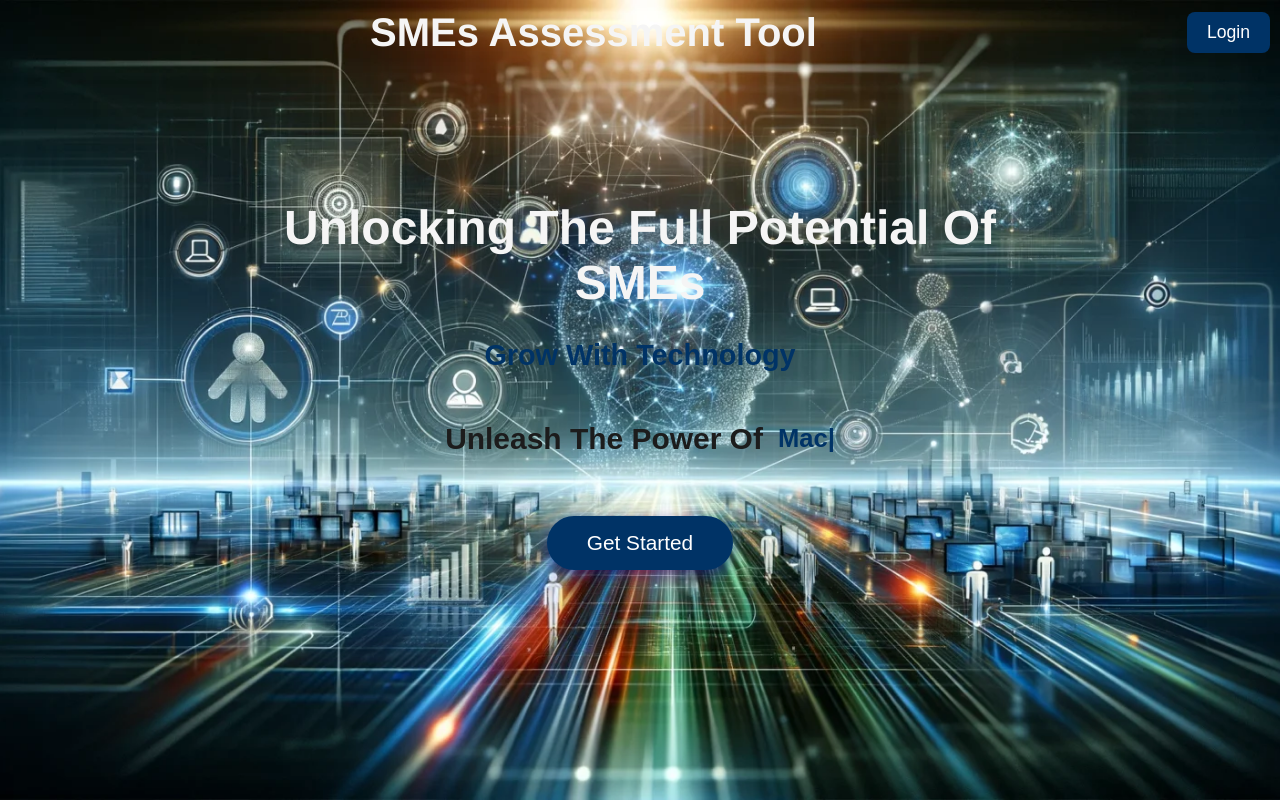
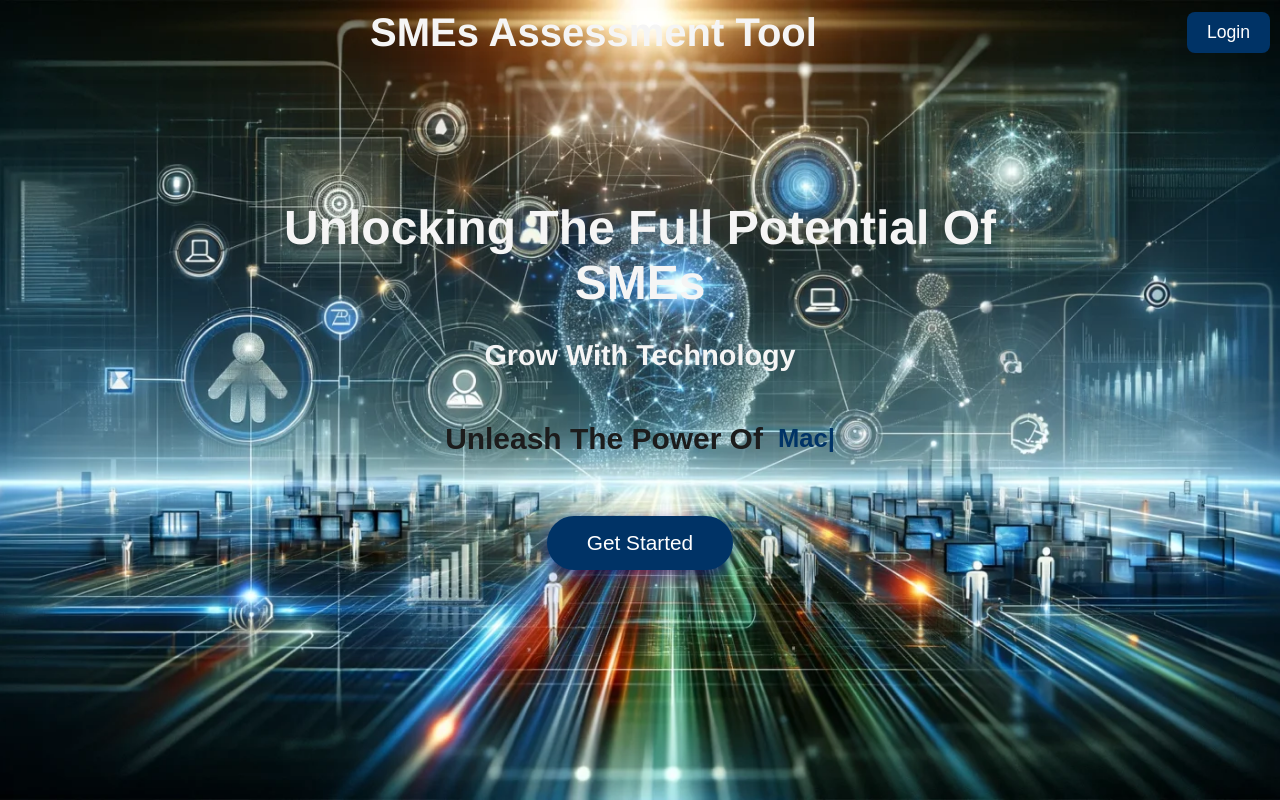
Before and after one commit to bishopaudu/SMEAssessmentTool-frontend, a React (Vite) app: page / in a window 1280 px wide. Built offline with nearby package versions, Linux system fonts and the light colour scheme.

Commit message:
modified texts

```diff
--- a/src/Components/Hero.css
+++ b/src/Components/Hero.css
@@ -25,7 +25,8 @@ font-family: 'Franklin Gothic Medium', 'Arial Narrow', Arial, sans-serif;
 .sub-text {
   font-size: 1.8em;
   margin-bottom: 20px;
-  color: #003366;;
+  color: whitesmoke;
+font-family: 'Franklin Gothic Medium', 'Arial Narrow', Arial, sans-serif;
 }
 .sub-text2 {
   /*color: #00bfff; */
```
